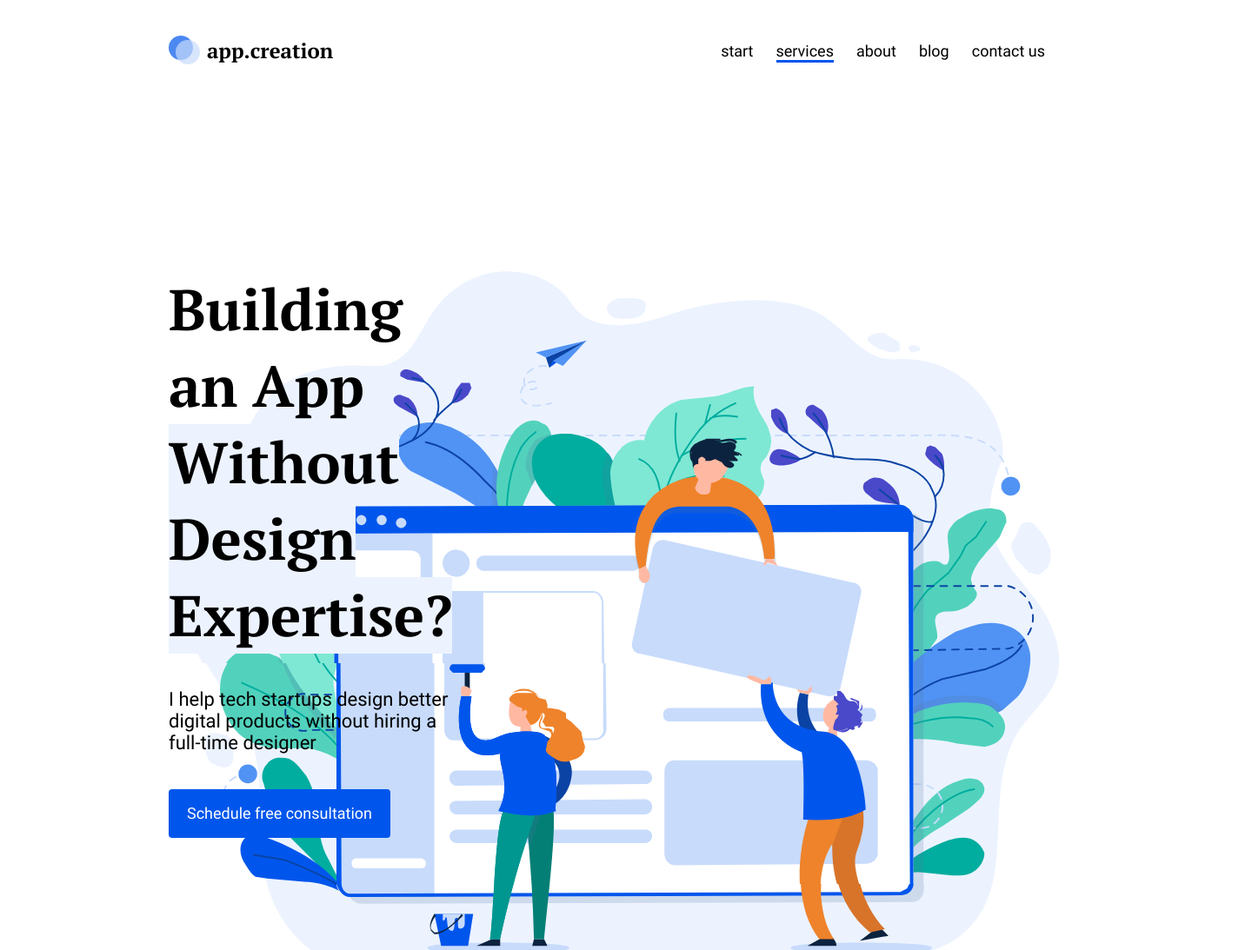
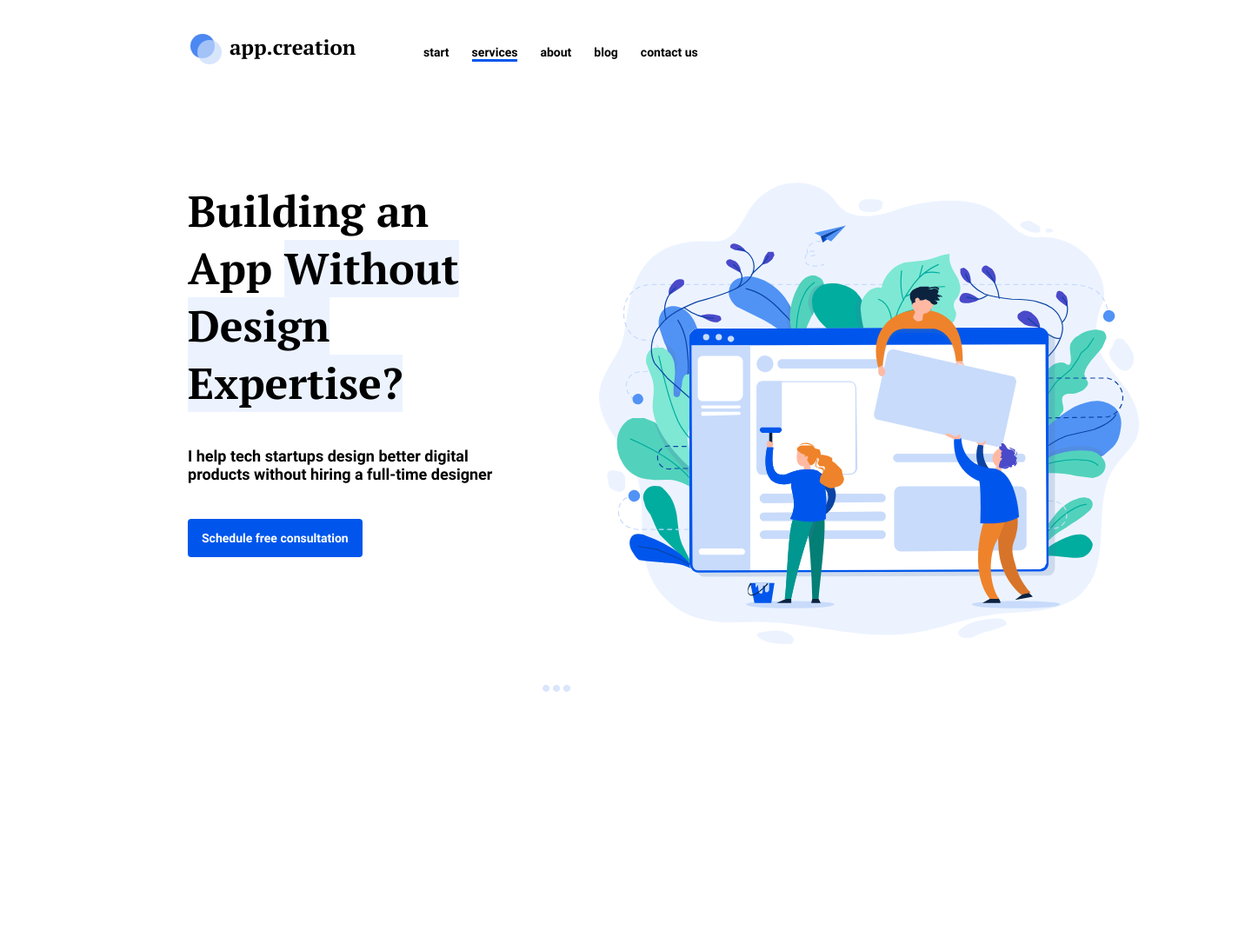
Before and after one commit to WebHeroSchool/KorkotkovRoman_PracticalTask_Lesson1, a plain HTML site: page index.html in a window 1280 px wide. Shown: the top 1093 px of the page at 87% size, 1432 px wide, since content can reach past the window. After the commit the page ends 841 px from the top, so only its background shows below. Drawn offline with Linux system fonts and the light colour scheme.

Commit message:
Ещё рефакторинг

```diff
--- a/styles.css
+++ b/styles.css
@@ -139,7 +139,7 @@ body {
   background: #0056ec;
 }
 
-@mediamax-width 1600px {
+@media (max-width: 1600px) {
   .header {
     margin: 0;
   }
@@ -196,7 +196,7 @@ body {
   }
 }
 
-@mediamax-width 1270px {
+@media (max-width: 1270px) {
   .header {
     margin: 0;
   }
@@ -258,7 +258,7 @@ body {
   }
 }
 
-@mediamax-width 960px {
+@media (max-width: 960px) {
   #checkbox:checked ~ .menu {
     visibility: visible;
     left: 0;
@@ -395,7 +395,7 @@ body {
   }
 }
 
-@mediamax-width375px {
+@media (max-width: 375px) {
   .burger {
     margin: 14px 0 0;
   }
```
